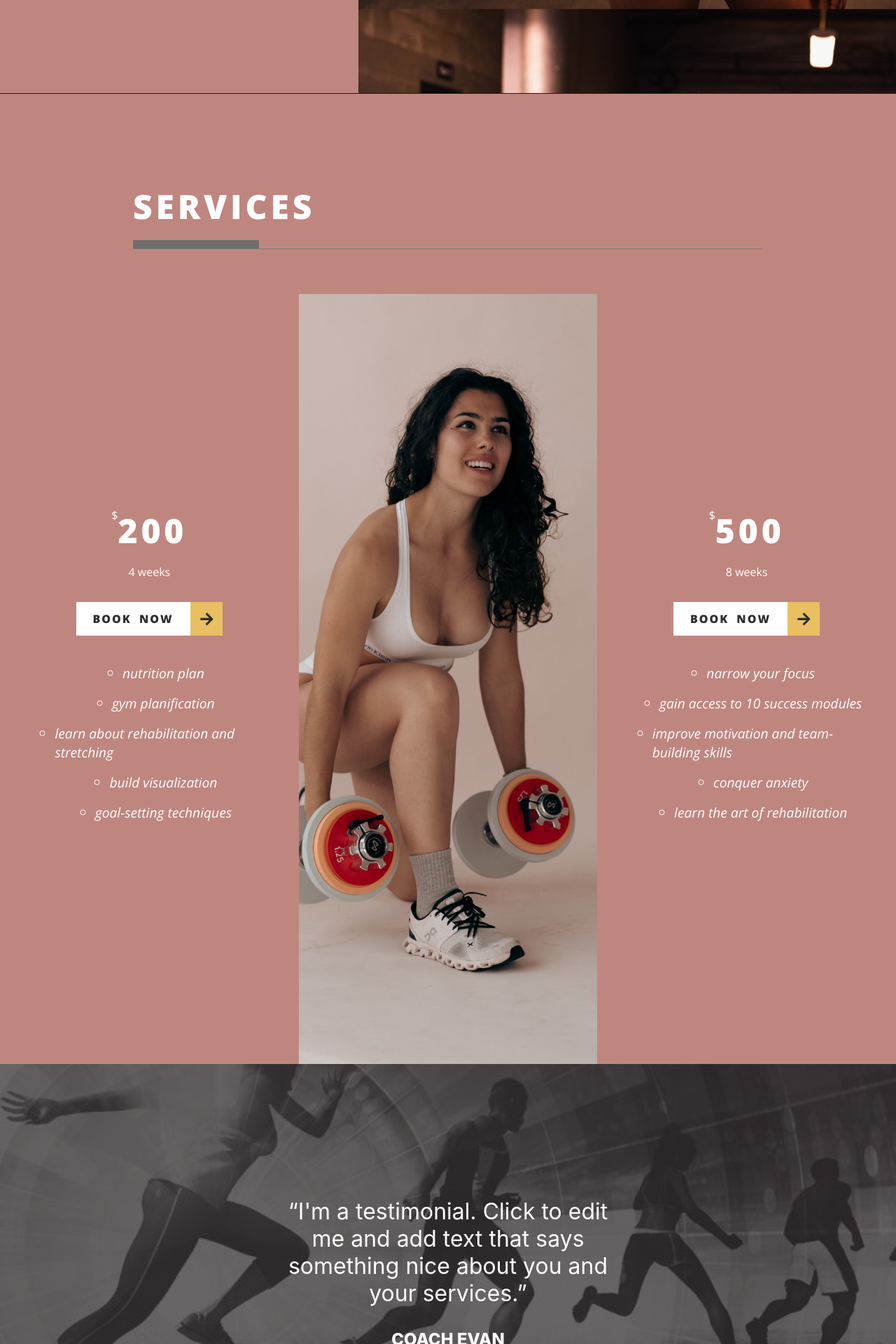
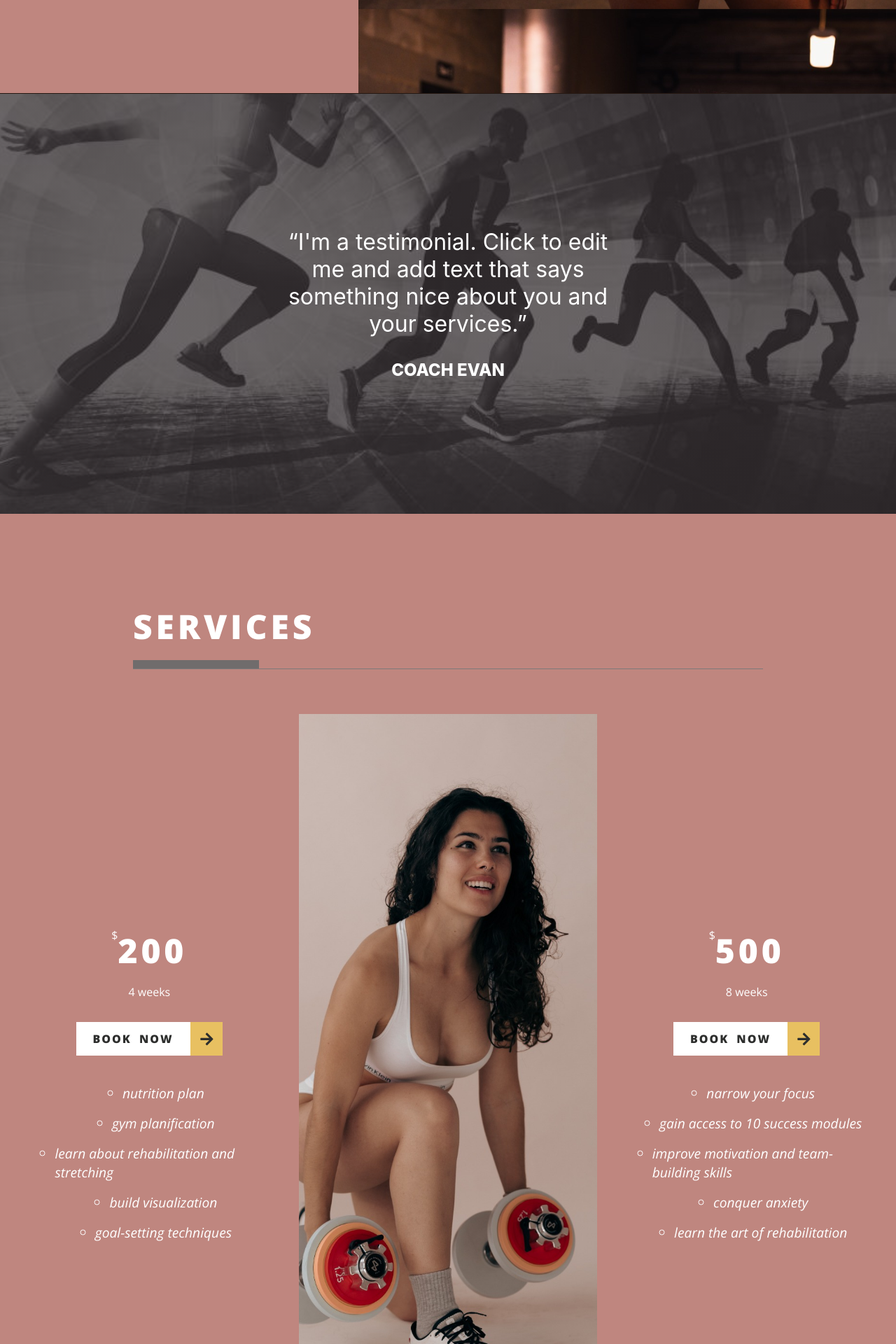
Before and after one commit to RuslanTissen/Pipi-world-3, a React (Create React App) app: page / in a window 1280 px wide. Shown: the part 1640-3560 px from the top of the page at 70% size. Built offline with nearby package versions, Linux system fonts and the light colour scheme; a web font is replaced by a local one.

Commit message:
just for statistice

```diff
--- a/src/components/start/Start.jsx
+++ b/src/components/start/Start.jsx
@@ -15,15 +15,15 @@ function Start() {
 
 			<About />
 
-			{/* <MeetPipi /> */}
+			<Motto/>
 
 			<Pricing />
 
+
 			{/* <Clients /> */}
+			{/* <Services /> */}
+			{/* <MeetPipi /> */}
 
-			{/* <Services /> */}
-
-			<Motto/>
 
 		</div>
 	)
```
